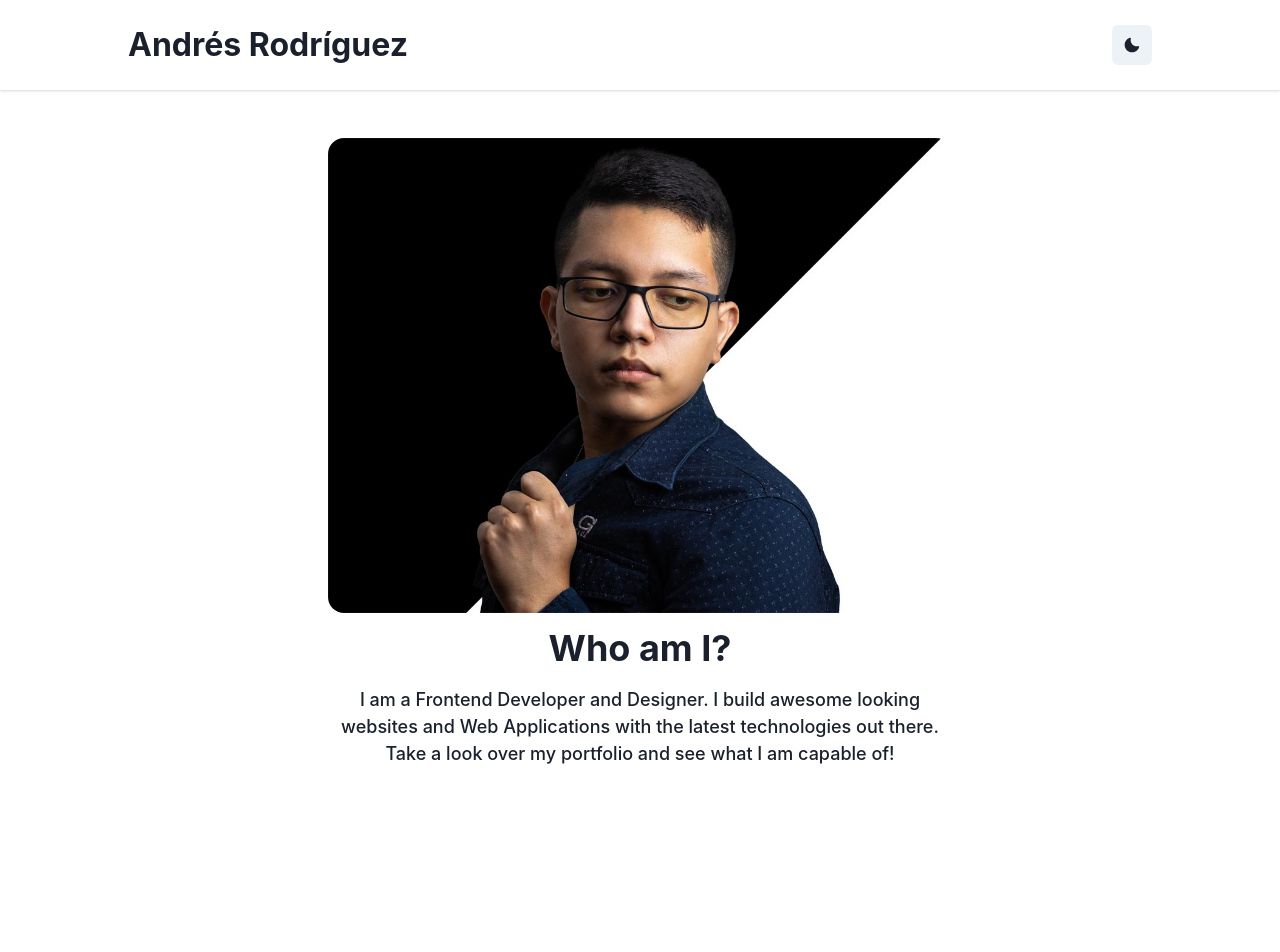
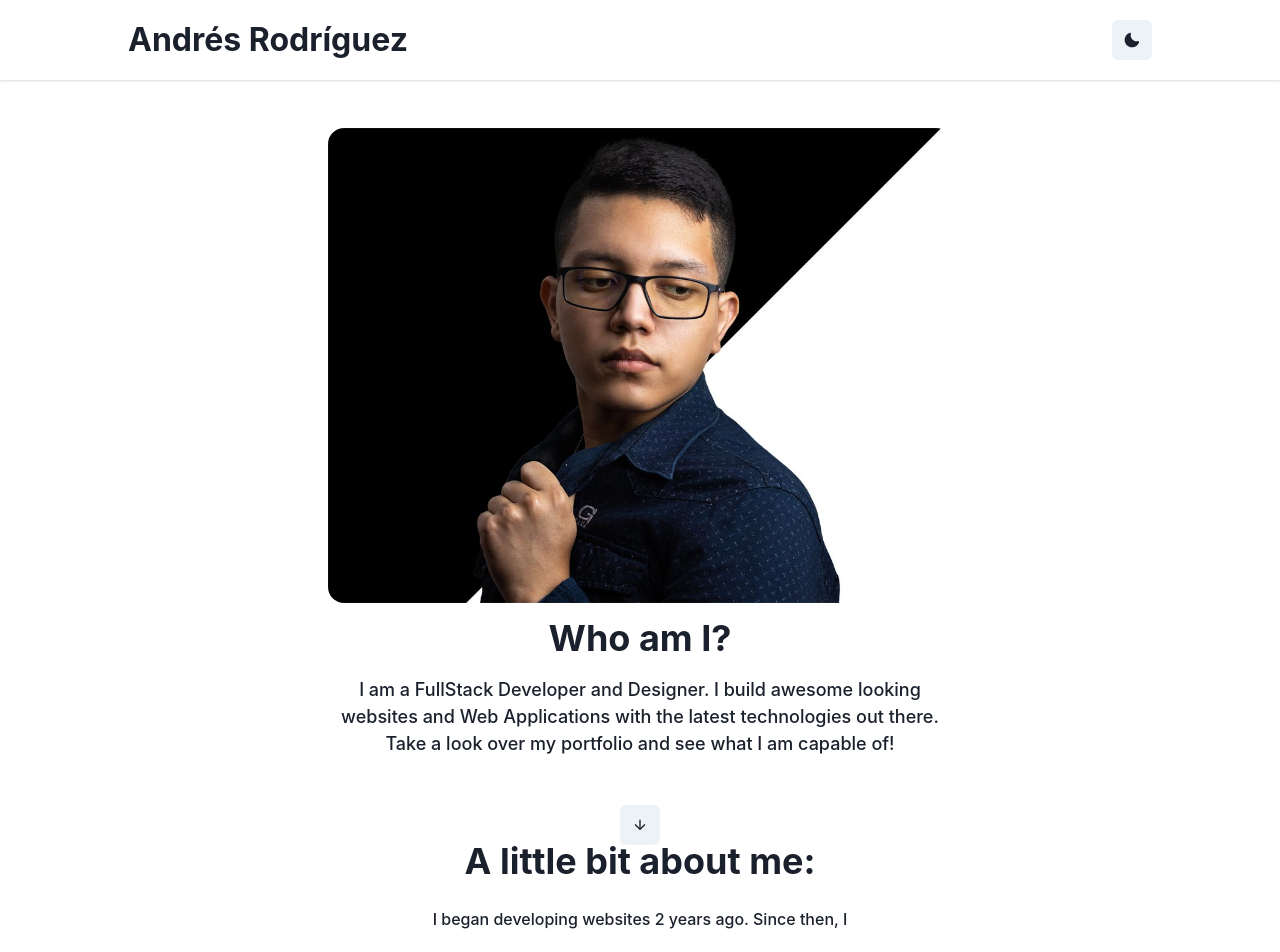
Before and after one commit to pulgueta/Next-Portfolio, a Next.js app: page / in a window 1280 px wide. Shown: the top 952 px of the page. Before the commit the page ends 831 px from the top, so only its background shows below. Built offline with nearby package versions, Linux system fonts and the light colour scheme.

Commit message:
modified

```diff
--- /dev/null
+++ b/components/About.jsx
@@ -0,0 +1,16 @@
+import { Box, Flex, Heading, Text } from "@chakra-ui/react";
+
+const About = () => {
+  return (
+    <Box h="100vh">
+      <Flex justify="center" alignItems="center" direction="column" px={4} py={10}>
+        <Heading mb={6}>A little bit about me:</Heading>
+        <Text fontWeight={500} textAlign='center'>
+          I began developing websites 2 years ago. Since then, I
+        </Text>
+      </Flex>
+    </Box>
+  );
+};
+
+export default About;
--- a/components/Landing.jsx
+++ b/components/Landing.jsx
@@ -1,7 +1,8 @@
 import Head from "next/head";
 import Image from "next/image";
 
-import { Box, Heading, Flex, Text } from "@chakra-ui/react";
+import { Box, Heading, Flex, Text, IconButton } from "@chakra-ui/react";
+import { ArrowDownIcon } from "@chakra-ui/icons";
 import { motion } from "framer-motion";
 
 import Profile from "../public/profile.jpg";
@@ -25,7 +26,7 @@ const Landing = () => {
         />
         <meta name="viewport" content="initial-scale=1.0, width=device-width" />
       </Head>
-      <Box h="calc(100vh - 90px)">
+      <Box h="calc(100vh - 80px)">
         <Box py={12}>
           <Flex direction="column" maxW="640px" h="auto" mx="auto">
             <Box
@@ -87,11 +88,14 @@ const Landing = () => {
                 fontWeight="500"
                 textAlign="center"
               >
-                I am a Frontend Developer and Designer. I build awesome looking
+                I am a FullStack Developer and Designer. I build awesome looking
                 websites and Web Applications with the latest technologies out
                 there. Take a look over my portfolio and see what I am capable
                 of!
               </Text>
+              <IconButton mt={[14, 12, 8]}>
+                <ArrowDownIcon />
+              </IconButton>
             </Flex>
           </Flex>
         </Box>
--- a/components/Navbar.jsx
+++ b/components/Navbar.jsx
@@ -6,7 +6,7 @@ const Navbar = () => {
   const { colorMode, toggleColorMode } = useColorMode();
   const isDark = colorMode === "dark";
   return (
-    <Box width="100%" h="90px" boxShadow={isDark ? "md" : "base"}>
+    <Box width="100%" h="80px" boxShadow={isDark ? "md" : "base"}>
       <Flex
         maxW="1024px"
         px={[8, 12, 14, 16, 0]}
--- a/pages/index.jsx
+++ b/pages/index.jsx
@@ -1,14 +1,14 @@
-import { Box } from "@chakra-ui/react";
-
+import About from "../components/About";
 import Landing from "../components/Landing";
 import Navbar from "../components/Navbar";
 
 const Home = () => {
   return (
-    <Box>
+    <>
       <Navbar />
       <Landing />
-    </Box>
+      <About />
+    </>
   );
 };
 
--- a/public/index.css
+++ b/public/index.css
@@ -1,3 +1,12 @@
+::-webkit-scrollbar {
+    width: 2px;
+    background-color: #f1f1f1;
+}
+
+::-webkit-scrollbar-thumb {
+    background-color: #888;
+}
+
 .rounded {
     border-radius: 16px;
 }
```
